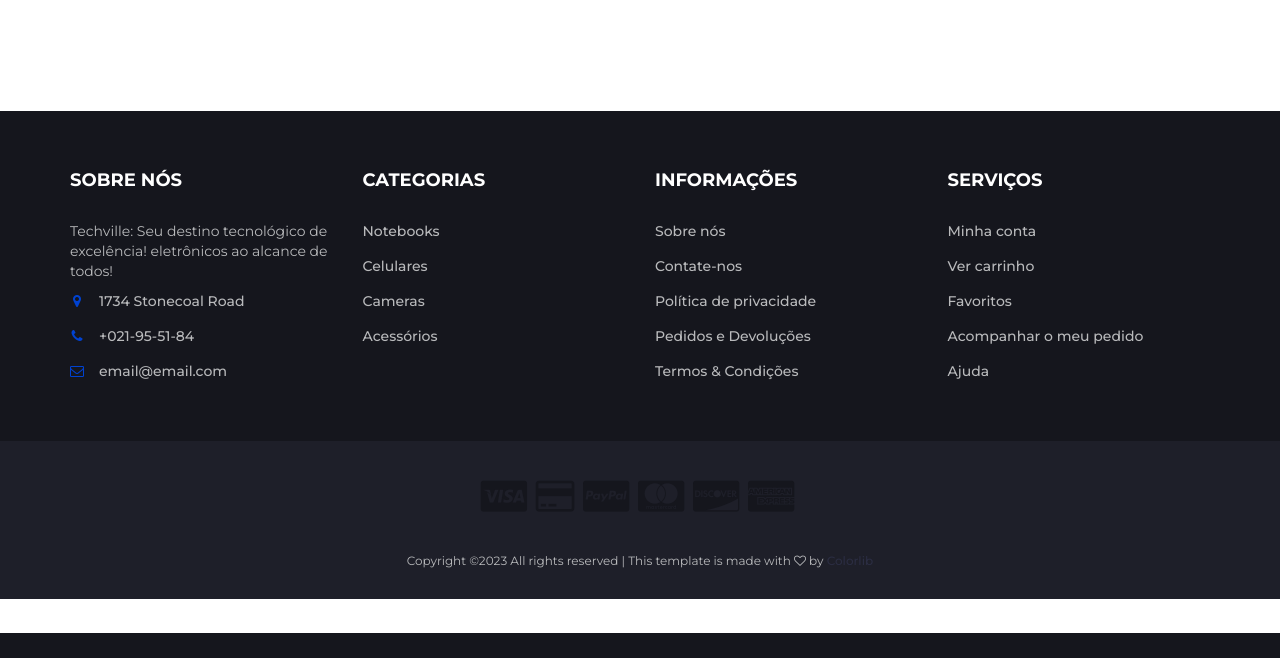
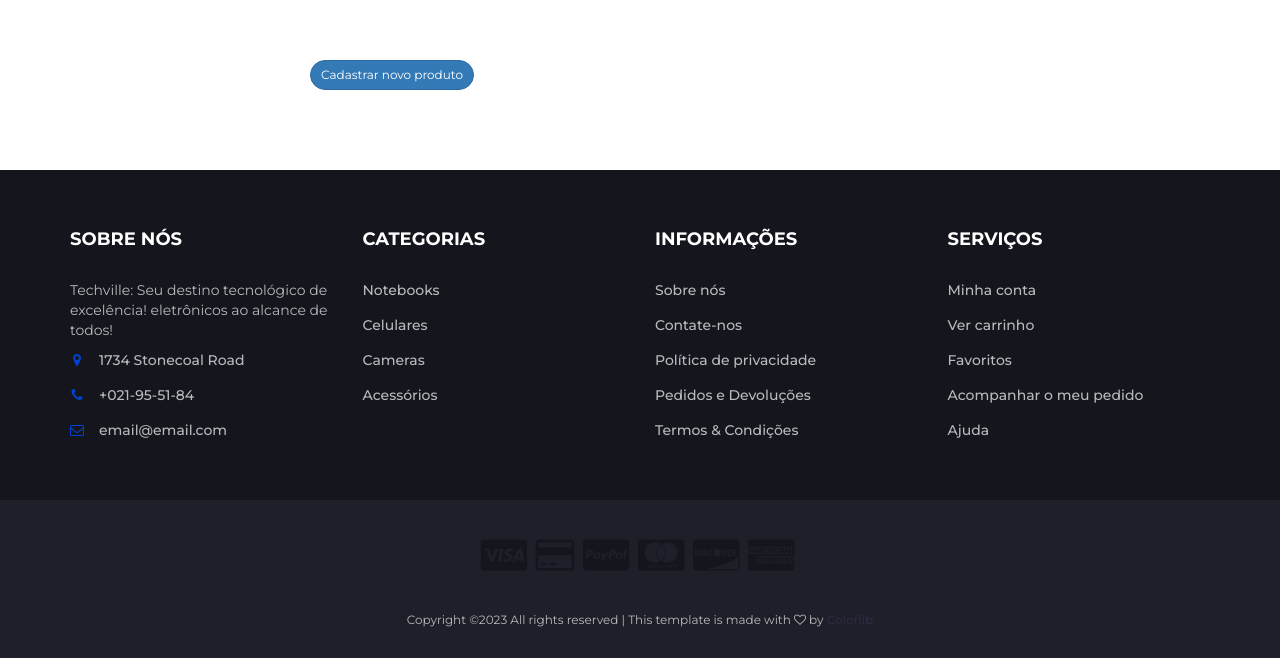
Before and after one commit to Dfelipe262/E-commerce, a Django app: template produtos/templates/area_administrativa.html in a window 1280 px wide. Shown: the part 167-825 px from the top of the page. Before the commit the page ends 800 px from the top, so only its background shows below. Run offline with Django 3.2, Linux system fonts and the light colour scheme; the template is opened without the code that fills it, so the values that code supplies are empty; some libraries are stand-ins or nearby versions.

Commit message:
2 alteração

```diff
--- a/produtos/templates/area_administrativa.html
+++ b/produtos/templates/area_administrativa.html
@@ -30,16 +30,18 @@
                                     <i class="fa fa-star"></i>
                                 </div>
                                 <div class="product-btns">
-                                    <a href="{% url 'produto_editar' id=produto.id %}" class="btn btn-primary btn-sm">Editar</a>
-                                    <a href="{% url 'produto_remover' id=produto.id %}" class="btn btn-danger btn-sm">Remover</a>
+                                    <a href="{% url 'produto_editar' id=produto.id %}" class="btn btn-primary btn-sm" style="border-radius: 20px;">Editar</a>
+                                    <a href="{% url 'produto_remover' id=produto.id %}" class="btn btn-danger btn-sm" style="border-radius: 20px;">Remover</a>
                                 </div>
                             </div>
                         </div>
                     </div>
                     {% endfor %}
 
+                </div>
 
-                </div>
+                <a href="{% url 'produto_criar' %}" class="btn btn-primary btn-sm" style="margin-top: 30px; border-radius: 20px;">Cadastrar novo produto</a>
+
             </div>
         </div>
     </div>
```
Also changed, not shown: static/img/MACBOOK.jpeg (added).
